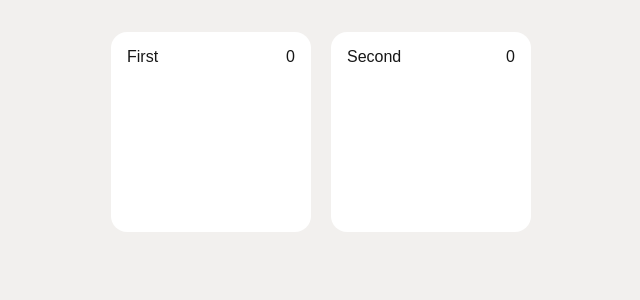
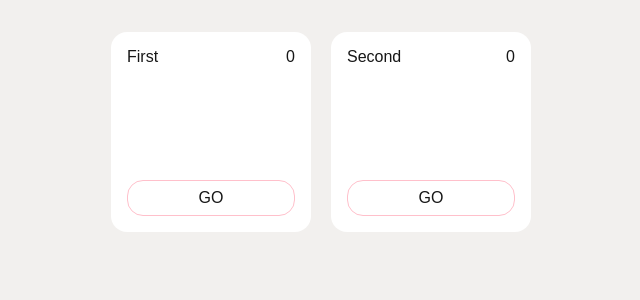
Before and after one commit to mmeller90/vha, a Next.js app in the folder queue-app/: page / in a window 1280 px wide. Shown: the top 300 px of the page, without its empty margins (319-959 px from the left). Built offline with nearby package versions, Linux system fonts and the light colour scheme.

Commit message:
add dummy button to the card component

```diff
--- a/queue-app/src/app/_components/Card.module.css
+++ b/queue-app/src/app/_components/Card.module.css
@@ -5,5 +5,20 @@
   height: 200px;
   width: 200px;
   padding: 1rem;
+  flex-direction: column;
   justify-content: space-between;
 }
+
+.content {
+  display: flex;
+  justify-content: space-between;
+}
+
+.button {
+  background-color: white;
+  border: 1px solid pink;
+  border-radius: 16px;
+  text-align: center;
+  padding: 0.5rem 0;
+  cursor: pointer;
+}
--- a/queue-app/src/app/_components/Card.tsx
+++ b/queue-app/src/app/_components/Card.tsx
@@ -1,14 +1,18 @@
 interface Props {
   name: string;
   value: number;
+  clicked: () => void;
 }
 
 import styles from "./Card.module.css"
 
 const Card = (props: Props) => {
   return (<div className={styles.card}>
-    <div>{props.name}</div>
-    <div>{props.value}</div>
+    <div className={styles.content}>
+      <div>{props.name}</div>
+      <div>{props.value}</div>
+    </div>
+    <div className={styles.button} onClick={() => props.clicked}>GO</div>
   </div>);
 }
 
```
